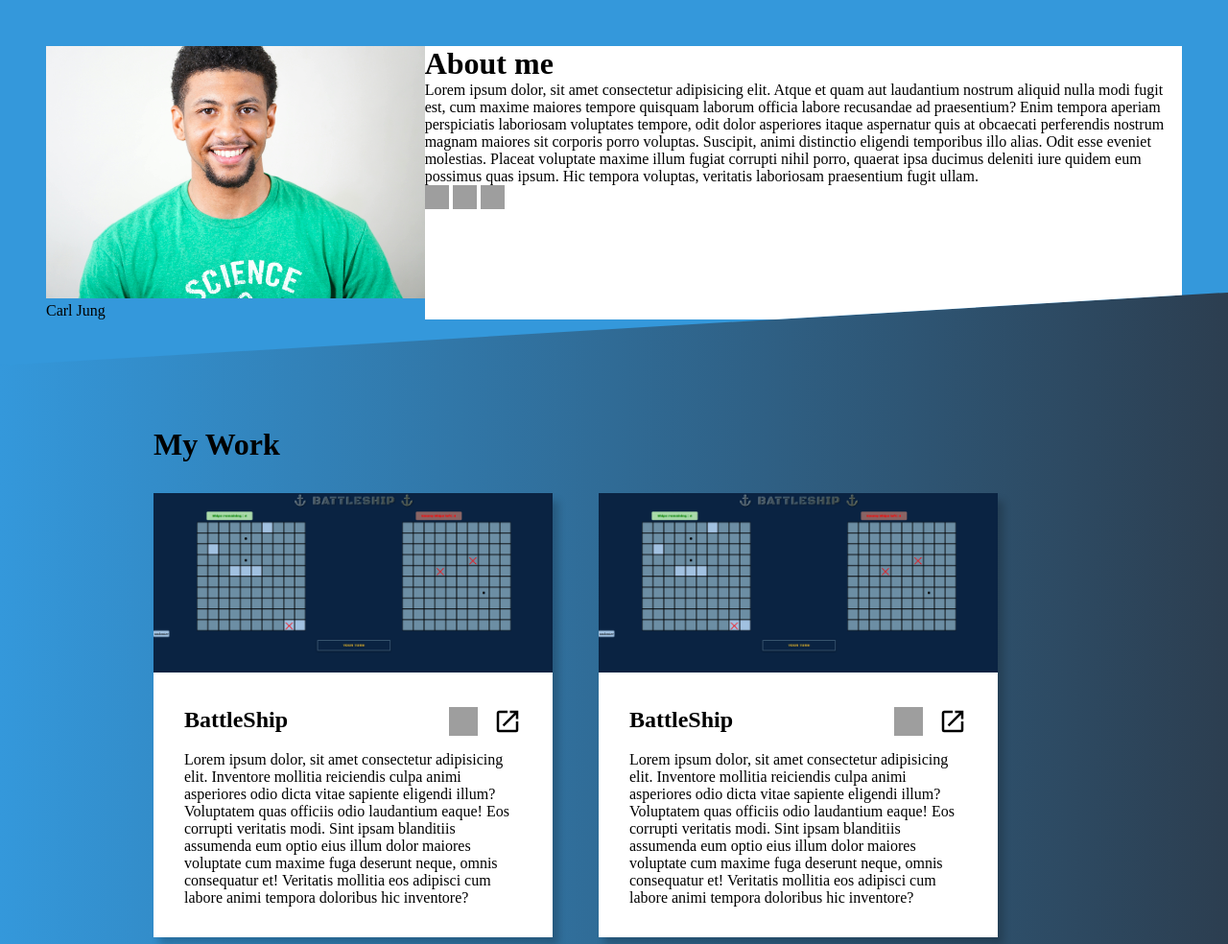
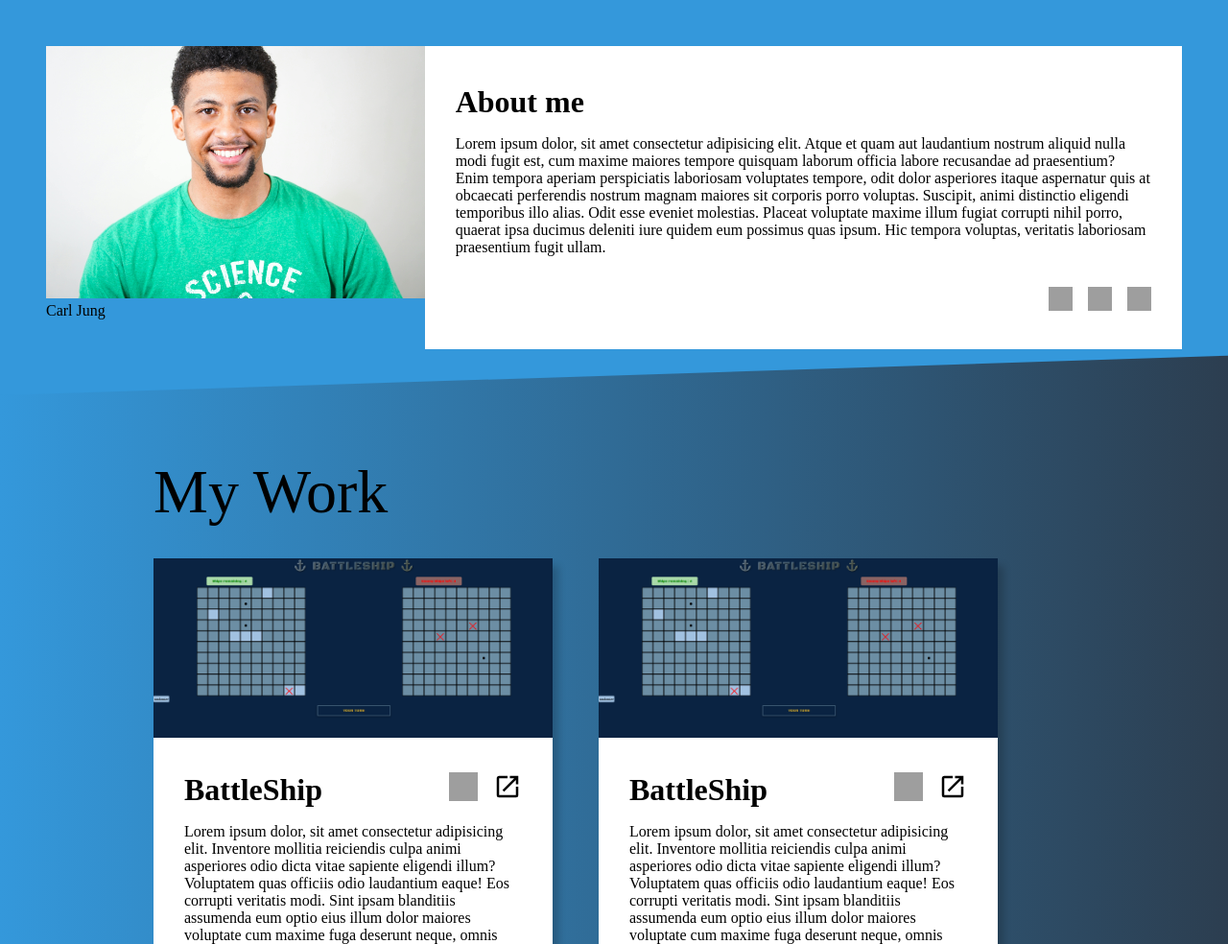
Before and after one commit to smsarfroz/Homepage, a plain HTML site: page index.html in a window 1280 px wide. Shown: the top 984 px of the page at 96% size. Drawn offline with Linux system fonts and the light colour scheme; grey boxes are pictures that could not be loaded.

Commit message:
about me section

```diff
--- a/index.html
+++ b/index.html
@@ -5,8 +5,8 @@
     <meta name="viewport" content="width=device-width, initial-scale=1.0">
     <title>Document</title>
     <link rel="preconnect" href="https://fonts.googleapis.com">
-<link rel="preconnect" href="https://fonts.gstatic.com" crossorigin>
-<link href="https://fonts.googleapis.com/css2?family=Playfair+Display:wght@400;700&family=Roboto:wght@400;700&display=swap" rel="stylesheet">
+    <link rel="preconnect" href="https://fonts.gstatic.com" crossorigin>
+    <link href="https://fonts.googleapis.com/css2?family=Playfair+Display:wght@400;700&family=Roboto:wght@400;700&display=swap" rel="stylesheet">
 
 
     <link rel="stylesheet" href="./style.css">
@@ -20,9 +20,11 @@
         </div>
         <div class="aboutText">
             <h1>About me</h1>
-            Lorem ipsum dolor, sit amet consectetur adipisicing elit. Atque et quam aut laudantium nostrum aliquid nulla modi fugit est, cum maxime maiores tempore quisquam laborum officia labore recusandae ad praesentium?
-            Enim tempora aperiam perspiciatis laboriosam voluptates tempore, odit dolor asperiores itaque aspernatur quis at obcaecati perferendis nostrum magnam maiores sit corporis porro voluptas. Suscipit, animi distinctio eligendi temporibus illo alias.
-            Odit esse eveniet molestias. Placeat voluptate maxime illum fugiat corrupti nihil porro, quaerat ipsa ducimus deleniti iure quidem eum possimus quas ipsum. Hic tempora voluptas, veritatis laboriosam praesentium fugit ullam.
+            <div class="aboutmetextlorem">
+                Lorem ipsum dolor, sit amet consectetur adipisicing elit. Atque et quam aut laudantium nostrum aliquid nulla modi fugit est, cum maxime maiores tempore quisquam laborum officia labore recusandae ad praesentium?
+                Enim tempora aperiam perspiciatis laboriosam voluptates tempore, odit dolor asperiores itaque aspernatur quis at obcaecati perferendis nostrum magnam maiores sit corporis porro voluptas. Suscipit, animi distinctio eligendi temporibus illo alias.
+                Odit esse eveniet molestias. Placeat voluptate maxime illum fugiat corrupti nihil porro, quaerat ipsa ducimus deleniti iure quidem eum possimus quas ipsum. Hic tempora voluptas, veritatis laboriosam praesentium fugit ullam.
+            </div>
             <div class="aboutIcons">
                 <img src="https://cdn.jsdelivr.net/gh/devicons/devicon@latest/icons/github/github-original.svg" />
                 <img src="https://cdn.jsdelivr.net/gh/devicons/devicon@latest/icons/linkedin/linkedin-plain.svg" />
@@ -31,7 +33,7 @@
         </div>
     </div>
     <main class="myWork">
-        <h1>My Work</h1>
+        <p class="workTitle">My Work</p>
         <div class="projects">
             <div class="project-1">
                 <p class="screenshot">
@@ -39,7 +41,7 @@
                 </p>
                 <div class="aboutProject">
                     <div class="details">
-                        <h2 class="title">BattleShip</h2>
+                        <h1 class="title">BattleShip</h1>
                         <div class="projecticons">
                             <img src="https://cdn.jsdelivr.net/gh/devicons/devicon@latest/icons/github/github-original.svg" />
                             <img src="./assets/icons/open-in-new.svg" alt="">
@@ -57,7 +59,7 @@
                 </p>
                 <div class="aboutProject">
                     <div class="details">
-                        <h2 class="title">BattleShip</h2>
+                        <h1 class="title">BattleShip</h1>
                         <div class="projecticons">
                             <img src="https://cdn.jsdelivr.net/gh/devicons/devicon@latest/icons/github/github-original.svg" />
                             <img src="./assets/icons/open-in-new.svg" alt="">
@@ -75,7 +77,7 @@
                 </p>
                 <div class="aboutProject">
                     <div class="details">
-                        <h2 class="title">BattleShip</h2>
+                        <h1 class="title">BattleShip</h1>
                         <div class="projecticons">
                             <img src="https://cdn.jsdelivr.net/gh/devicons/devicon@latest/icons/github/github-original.svg" />
                             <img src="./assets/icons/open-in-new.svg" alt="">
@@ -93,7 +95,7 @@
                 </p>
                 <div class="aboutProject">
                     <div class="details">
-                        <h2 class="title">BattleShip</h2>
+                        <h1 class="title">BattleShip</h1>
                         <div class="projecticons">
                             <img src="https://cdn.jsdelivr.net/gh/devicons/devicon@latest/icons/github/github-original.svg" />
                             <img src="./assets/icons/open-in-new.svg" alt="">
@@ -111,7 +113,7 @@
                 </p>
                 <div class="aboutProject">
                     <div class="details">
-                        <h2 class="title">BattleShip</h2>
+                        <h1 class="title">BattleShip</h1>
                         <div class="projecticons">
                             <img src="https://cdn.jsdelivr.net/gh/devicons/devicon@latest/icons/github/github-original.svg" />
                             <img src="./assets/icons/open-in-new.svg" alt="">
@@ -129,7 +131,7 @@
                 </p>
                 <div class="aboutProject">
                     <div class="details">
-                        <h2 class="title">BattleShip</h2>
+                        <h1 class="title">BattleShip</h1>
                         <div class="projecticons">
                             <img src="https://cdn.jsdelivr.net/gh/devicons/devicon@latest/icons/github/github-original.svg" />
                             <img src="./assets/icons/open-in-new.svg" alt="">
--- a/style.css
+++ b/style.css
@@ -65,7 +65,7 @@ main img {
     grid-template-columns: 1fr 2fr;
     padding: 3rem;
     background-color: #3498db;
-    clip-path: polygon(0 0, 100% 0, 100% 80%, 0 100%)
+    clip-path: polygon(0 0, 100% 0, 100% 90%, 0 100%)
 }
 .aboutIcons img {
     width: 25px;
@@ -121,3 +121,19 @@ main img {
 .description {
     padding-top: 1rem;
 }
+.workTitle {
+    font-size: 4rem;
+}
+.aboutText {
+    padding: 2.5rem 2rem;
+}
+.aboutmetextlorem {
+    padding-top: 1rem;
+    padding-bottom: 1rem;
+}
+.aboutIcons {
+    padding-top: 1rem;
+    display: flex;
+    gap: 1rem;
+    justify-content: flex-end;
+}
```
